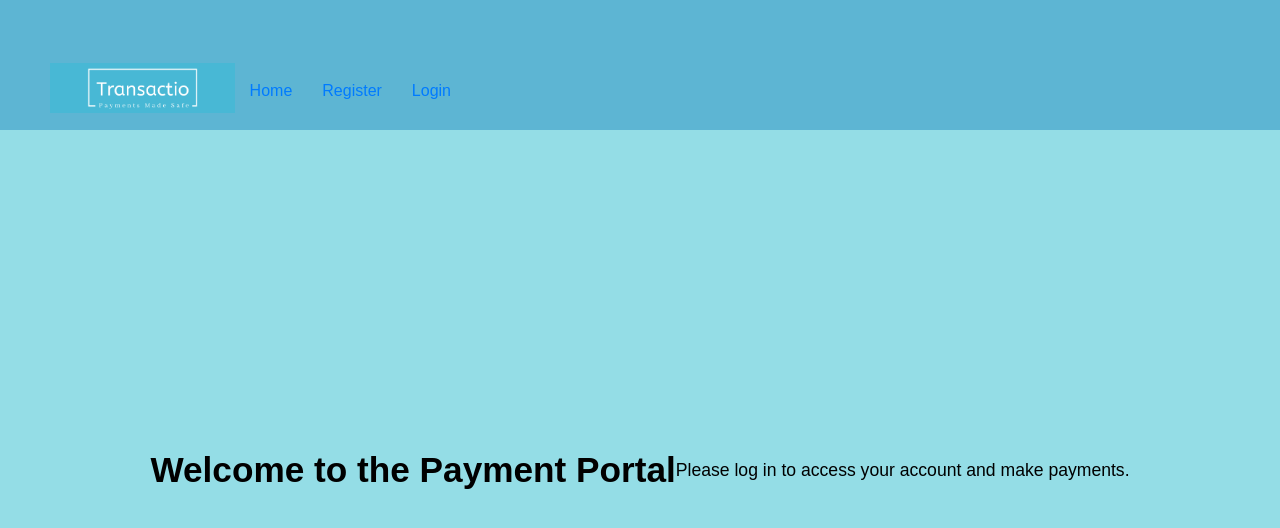
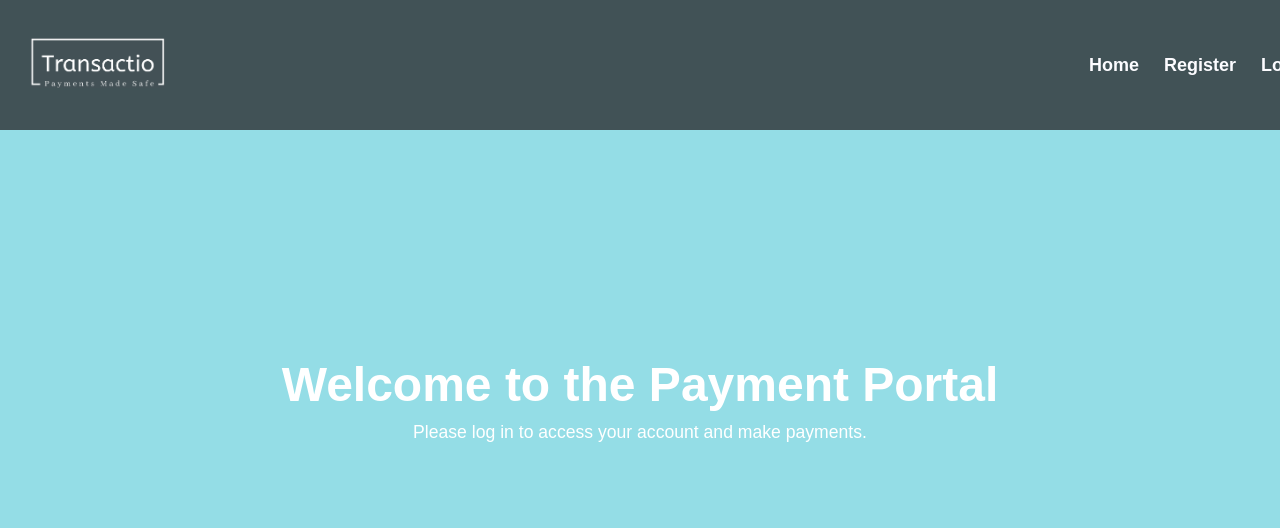
Before and after one commit to St10053561/APDS_POE, a React (Create React App) app in the folder FRONT END/frontend/: page / in a window 1280 px wide. Shown: the top 528 px of the page. Built offline with nearby package versions, Linux system fonts and the light colour scheme.

Commit message:
updated UI

```diff
--- a/FRONT END/frontend/src/components/Home.css
+++ b/FRONT END/frontend/src/components/Home.css
@@ -0,0 +1,45 @@
+.dashboard-container {
+    display: flex;
+    flex-direction: column; /* Stack items vertically */
+    align-items: center; /* Center items horizontally */
+    justify-content: center; /* Center items vertically */
+    height: 100vh; /* Full viewport height to center vertically */
+    text-align: center; /* Center text */
+}
+
+h1 {
+    font-size: 48px; /* This will make the text big */
+    color: white;    /* This will change the text color to white */
+    margin-top: 20px; /* You can adjust this to position it at the top */
+    margin-bottom: 10px; /* Add some space below the h1 */
+}
+
+p {
+    color: white; /* Ensure the paragraph text is visible */
+    margin-top: 0; /* Remove top margin to reduce space */
+    margin-bottom: 20px; /* Add bottom margin if needed */
+}
+
+.dashboard {
+    background-color: #eae8e0; /* Set background color */
+    padding: 20px;            /* Add padding for better spacing */
+    border-radius: 8px;      /* Optional: round the corners */
+    display: flex;            /* Use flexbox for alignment */
+    flex-direction: column;   /* Stack items vertically */
+    justify-content: space-between; /* Space items out evenly */
+    height: 400px;
+    width: 400px;
+}
+
+.dashboard button {
+    background-color: #007bff;
+    border: none;
+    font-size: 1.1rem;
+    padding: 10px;
+    width: 100%;
+    margin-bottom: 30px;
+}
+
+.dashboard button:hover {
+    background-color: #0056b3;
+}
--- a/FRONT END/frontend/src/components/Home.js
+++ b/FRONT END/frontend/src/components/Home.js
@@ -8,9 +8,10 @@ const Home = () => {
 
     if (!auth.token) {
         return (
-            <div className="container">
+            <div className="dashboard-container">
                 <h1>Welcome to the Payment Portal</h1>
                 <p>Please log in to access your account and make payments.</p>
+
             </div>
         );
     }
@@ -25,17 +26,18 @@ const Home = () => {
     };
 
     return (
-        <div className="container">
+        <div className="dashboard-container">
             <h1>Welcome to the Payment Portal</h1>
             <p>Hello, {auth.username}</p>
             <div className="dashboard">
+
+                <h2>Banking Details</h2>
+                <p1>Account Number: {bankingDetails.accountNumber}</p1>
+                <p1>Bank Name: {bankingDetails.bankName}</p1>
+                <p1>Balance: {bankingDetails.balance}</p1>
                 <NavLink to="/paymentCreate">
                     <button>Make International Payment</button>
                 </NavLink>
-                <h2>Banking Details</h2>
-                <p>Account Number: {bankingDetails.accountNumber}</p>
-                <p>Bank Name: {bankingDetails.bankName}</p>
-                <p>Balance: {bankingDetails.balance}</p>
             </div>
         </div>
     );
--- a/FRONT END/frontend/src/components/Register.css
+++ b/FRONT END/frontend/src/components/Register.css
@@ -26,6 +26,7 @@
 }
 
 .form-group {
+    margin-right: 20px;
     margin-bottom: 20px; /* Add more space between form groups */
 }
 
@@ -47,7 +48,7 @@
     background-color: #007bff;
     color: white;
     border: none;
-    padding: 12px 15px;
+    padding: 12px px;
     border-radius: 8px; /* More rounded corners */
     cursor: pointer;
     width: 100%;
--- a/FRONT END/frontend/src/components/navbar.js
+++ b/FRONT END/frontend/src/components/navbar.js
@@ -15,25 +15,20 @@ export default function Navbar() {
   };
 
   return (
-    <nav className="navbar navbar-expand-lg navbar-3d bg-gradient">
-      <div className="container">
-        {/* Fixed larger logo on the left */}
+    <nav className="navbar">
       <NavLink className="navbar-brand" to="/">
         <img className="logo-3d" src={logo} alt="Logo" />
       </NavLink>
 
-
-
-        <div className="collapse navbar-collapse" id="navbarSupportedContent">
-          <ul className="navbar-nav ml-auto">
+      <ul className="nav-links">
         <li className="nav-item">
-              <NavLink className="nav-link nav-link-3d" to="/">
+          <NavLink className="nav-link" to="/">
             Home
           </NavLink>
         </li>
         {auth.username && ( // Conditionally render the Create Payment link
           <li className="nav-item">
-                <NavLink className="nav-link nav-link-3d" to="/paymentCreate">
+            <NavLink className="nav-link" to="/paymentCreate">
               Create Payment
             </NavLink>
           </li>
@@ -41,29 +36,25 @@ export default function Navbar() {
         {!auth.username && (
           <>
             <li className="nav-item">
-                  <NavLink className="nav-link nav-link-3d" to="/register">
+              <NavLink className="nav-link" to="/register">
                 Register
               </NavLink>
             </li>
             <li className="nav-item">
-                  <NavLink className="nav-link nav-link-3d" to="/login">
+              <NavLink className="nav-link" to="/login">
                 Login
               </NavLink>
             </li>
           </>
         )}
         {auth.username && (
-              <>
           <li className='nav-item'>
-                  <button className='nav-link nav-link-3d btn btn-link' onClick={handleLogout}>
+            <NavLink className='nav-item' onClick={handleLogout}>
               Logout
-                  </button>
+            </NavLink>
           </li>
-              </>
         )}
       </ul>
-        </div>
-      </div>
     </nav>
   );
 }
--- a/FRONT END/frontend/src/navbar.css
+++ b/FRONT END/frontend/src/navbar.css
@@ -4,11 +4,11 @@
   left: 0; /* Position it at the left */
   width: 100%; /* Full width */
   display: flex;
-  justify-content: flex-start; /* Align items to the left */
+  justify-content: space-between; /* Distributes space between logo and nav links */
   align-items: center;
-  background-color: #5db5d3;
+  background-color: #415256;
   padding: 15px 30px;
-  height: 100px; /* You can adjust this as needed */
+  height: 100px; /* Adjust this as needed */
   z-index: 1000; /* Ensure it's above other elements */
 }
 
@@ -18,54 +18,43 @@
 }
 
 .nav-links {
-  list-style: none;
-  display: flex;
-  align-items: center;
+  list-style: none; /* Remove bullets */
+  display: flex; /* Use flexbox for horizontal alignment */
   margin-left: auto; /* Push nav links to the right */
+  align-items: center; /* Center items vertically */
+  padding: 0; /* Remove default padding */
 }
 
 .nav-links li {
-  margin-left: 25px;
+  margin-left: 25px; /* Space between nav items */
 }
 
 .nav-links a {
-  text-decoration: none;
-  color: rgb(252, 252, 255);
-  font-size: 18px;
-  font-weight: 600;
-  transition: color 0.3s ease;
+  text-decoration: none; /* Remove underline */
+  color: rgb(252, 252, 255); /* Text color */
+  font-size: 18px; /* Font size */
+  font-weight: 600; /* Bold text */
+  transition: color 0.3s ease; /* Smooth color change */
 }
 
 .nav-links a:hover {
-  color: #180546;
-}
-
-nav ul {
-  list-style: none;
-  display: flex;
-  justify-content: center; /* Centers the items horizontally */
-  align-items: center;
-  padding: 0;
-}
-
-nav ul li {
-  margin: 0 15px; /* Adds spacing between items */
+  color: #180546; /* Color change on hover */
 }
 
 .nav-button .quote-button {
-  background-color: #0e0552;
-  border: none;
-  padding: 10px 20px;
-  color: black;
-  font-weight: bold;
-  cursor: pointer;
-  transition: background-color 0.3s ease;
+  background-color: #0e0552; /* Button background color */
+  border: none; /* Remove border */
+  padding: 10px 20px; /* Button padding */
+  color: black; /* Text color */
+  font-weight: bold; /* Bold text */
+  cursor: pointer; /* Pointer on hover */
+  transition: background-color 0.3s ease; /* Smooth background color change */
 }
 
 .nav-button .quote-button:hover {
-  background-color: #1d0546;
+  background-color: #1d0546; /* Change background on hover */
 }
 
 .active-link {
-  color: #09064d;
+  color: #09064d; /* Active link color */
 }
```
Also changed, not shown: FRONT END/frontend/src/components/transactio.png. Lines whose indentation alone changed are shown as unchanged.
